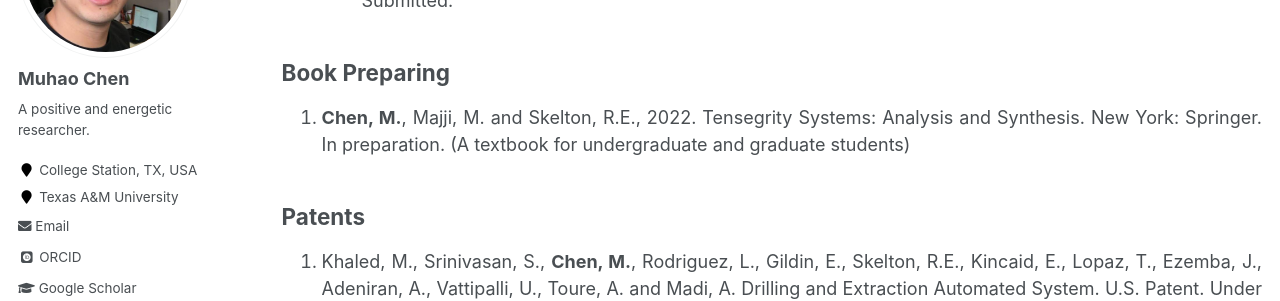
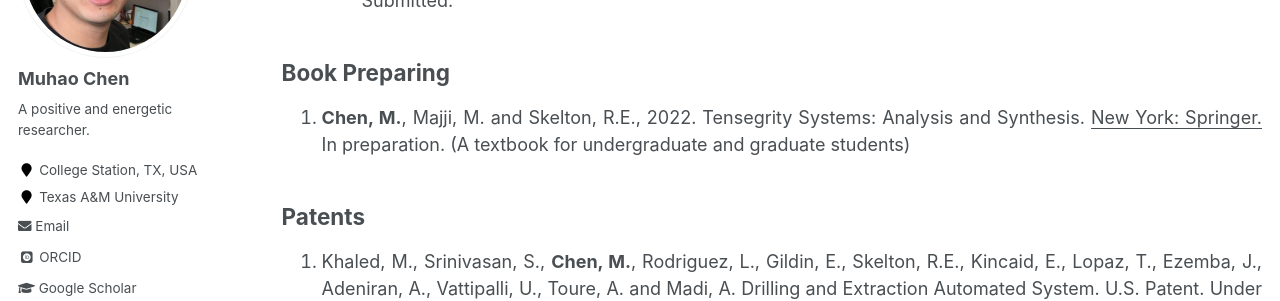
Before and after one commit to Muhao-Chen/muhao-chen.github.io, a Jekyll site: the page built from _pages/publication.md, in a window 1280 px wide and 900 px high, scrolled down 2697 px. Shown: the part 153-454 px from the top of the window. Built offline with Jekyll 4.4.1, drawn with Linux system fonts in a browser that asks for light colours; some web fonts are replaced.

```diff
--- a/_pages/publication.md
+++ b/_pages/publication.md
@@ -58,7 +58,7 @@ toc: true
 1. **Chen, M.**, Fraddosio, A., Micheletti, A., Pavone, G., Piccioni, M., and Skelton, R.E., 2022. Nonlinear Dynamics Analysis of Actuation Strategies of Clustered Tensergity V-Expander Structures. <u>The Third International Nonlinear Dynamics Conference (NODYCON 2023)</u>. June 18 - June 22, 2023, in Rome, Italy. Submitted.
 
 ## Book Preparing
-1. **Chen, M.**, Majji, M. and Skelton, R.E., 2022. Tensegrity Systems: Analysis and Synthesis. New York: Springer. In preparation. (A textbook for undergraduate and graduate students)
+1. **Chen, M.**, Majji, M. and Skelton, R.E., 2022. Tensegrity Systems: Analysis and Synthesis. <u>New York: Springer.</u> In preparation. (A textbook for undergraduate and graduate students)
 
 
 ## Patents
```
